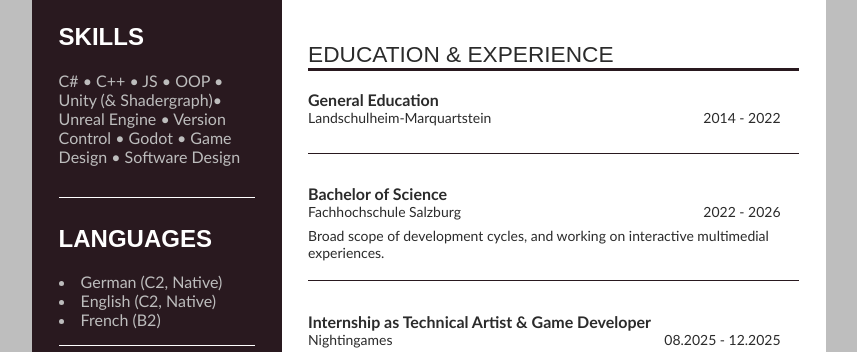
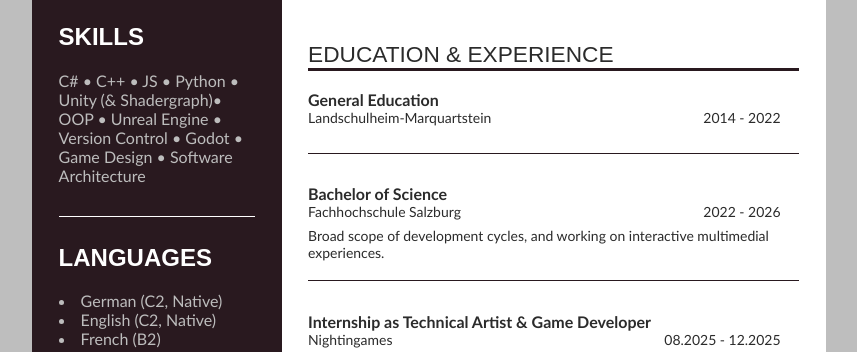
Before and after one commit to Wahoza/Wahoza.github.io, a plain HTML site: page cv/cv_index.html in a window 1280 px wide. Shown: the part 425-777 px from the top of the page, without its empty margins (211-1068 px from the left). Drawn offline with Linux system fonts and the light colour scheme.

Commit message:
ref: Added more skills to cv

```diff
--- a/cv/cv_index.html
+++ b/cv/cv_index.html
@@ -72,7 +72,7 @@
                   <h2>
                     SKILLS
                   </h2>
-                  <p>C# &#8226; C++ &#8226; JS &#8226; OOP &#8226; Unity (& Shadergraph)&#8226; Unreal Engine &#8226; Version Control &#8226; Godot &#8226; Game Design &#8226; Software Design </p>
+                  <p>C# &#8226; C++ &#8226; JS &#8226; Python &#8226; Unity (& Shadergraph)&#8226; OOP &#8226; Unreal Engine &#8226; Version Control &#8226; Godot &#8226; Game Design &#8226; Software Architecture </p>
                 </div>
                 <div class="item bottomLineSeparator">
                   <h2>
```
Also changed, not shown: 1 other file.
